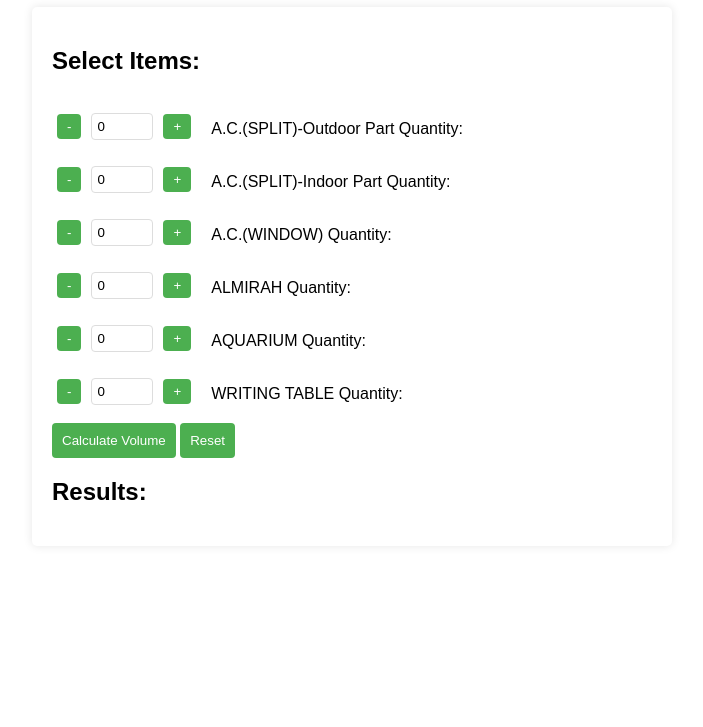
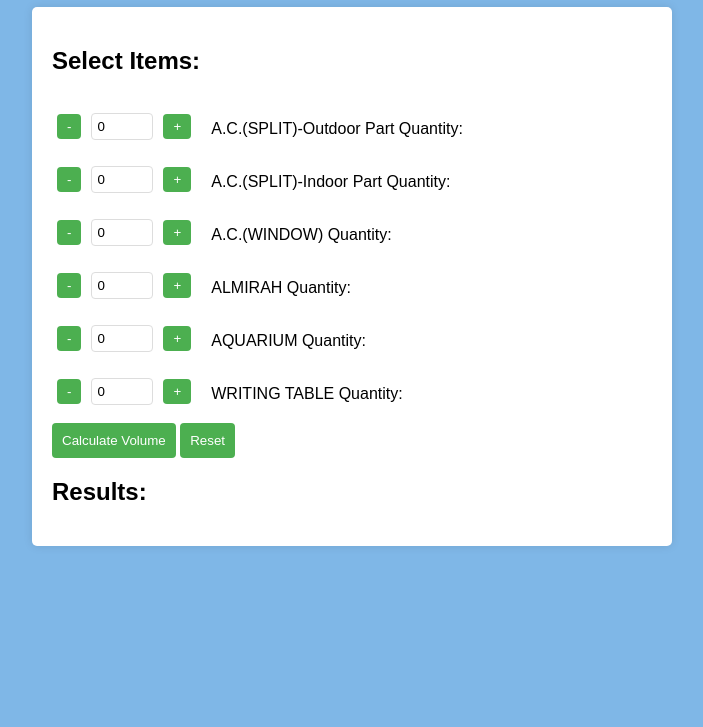
Before and after one commit to ashuisashish/Volume-Calculator, a plain HTML site: page index.html in a window 1280 px wide. Shown: the part 73-800 px from the top of the page, without its empty margins (288-991 px from the left). Drawn offline with Linux system fonts and the light colour scheme.

Commit message:
Update index.html
update background

```diff
--- a/index.html
+++ b/index.html
@@ -11,6 +11,7 @@
         body {
             font-family: Arial, sans-serif;
             margin: 20px;
+            background-color: rgba(13, 119, 211, 0.527);
         }
         .calculator {
             max-width: 600px;
```
